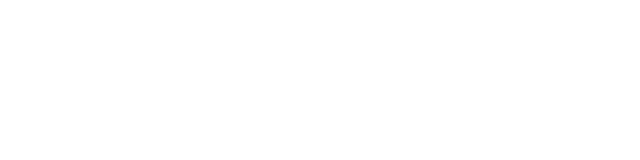
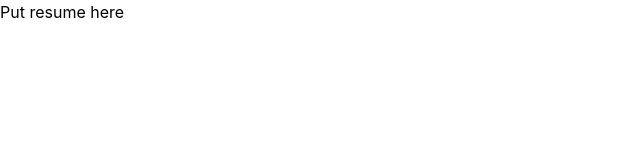
Before and after one commit to nam-t24/nt, a React (Create React App) app: page /resume in a window 1280 px wide. Before the commit this address had no page. Shown: the top 160 px of the page, without its empty margins (0-640 px from the left). Built offline with nearby package versions, Linux system fonts and the light colour scheme.

Commit message:
add resume routing for testing

```diff
--- a/src/App.js
+++ b/src/App.js
@@ -1,6 +1,7 @@
 import './App.css';
 import { BrowserRouter as Router, Routes, Route} from 'react-router-dom';
 import Home from './components/Home.js';
+import Resume from './components/Resume.js';
 
 function App() {
   return (
@@ -10,6 +11,7 @@
         <Route path="/" element={<Home/>} />
         <Route path="/nt" element={<Home/>} />
         <Route path="" element={<Home/>} />
+        <Route path="/resume" element={<Resume/>} />
       </Routes>
     </Router>
   );
--- /dev/null
+++ b/src/components/Resume.js
@@ -0,0 +1,11 @@
+import React from 'react';
+
+function Resume(){
+    return(
+        <div>
+            Put resume here
+        </div>
+    )
+}
+
+export default Resume;
```
